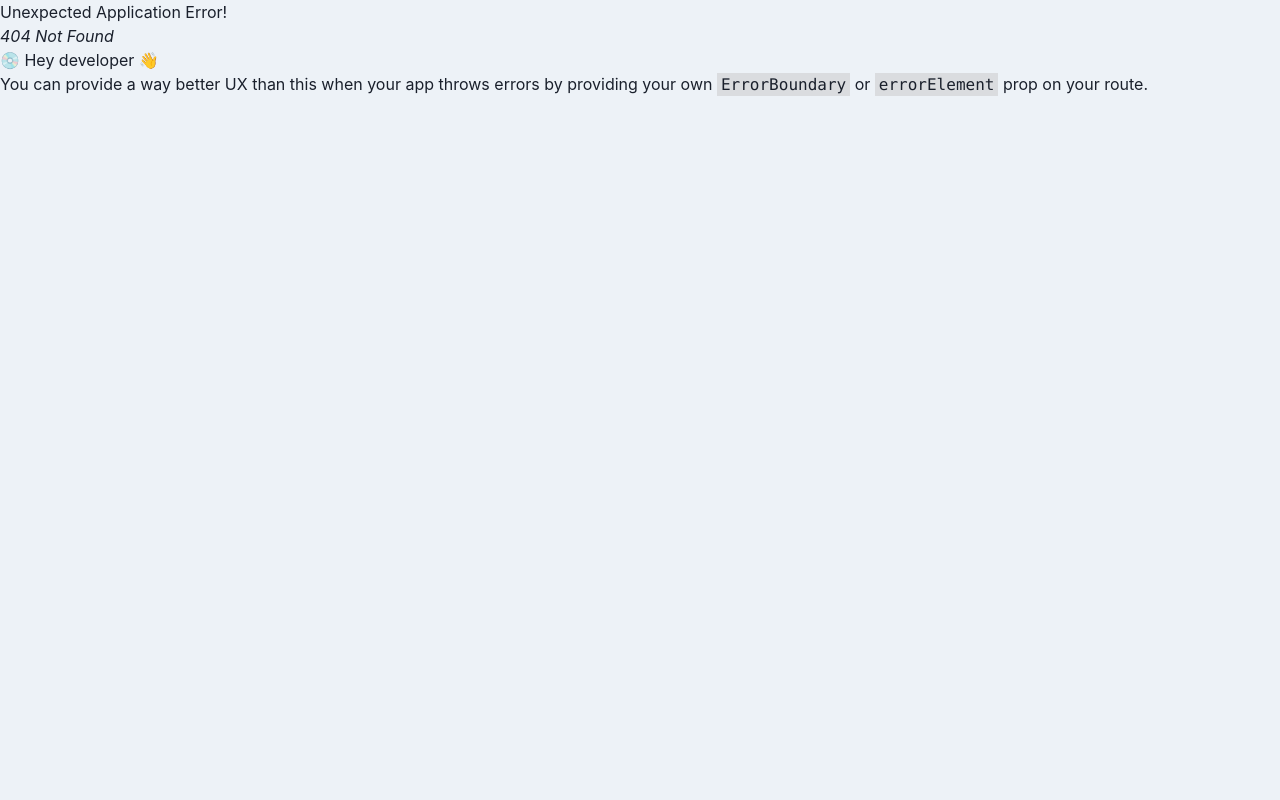
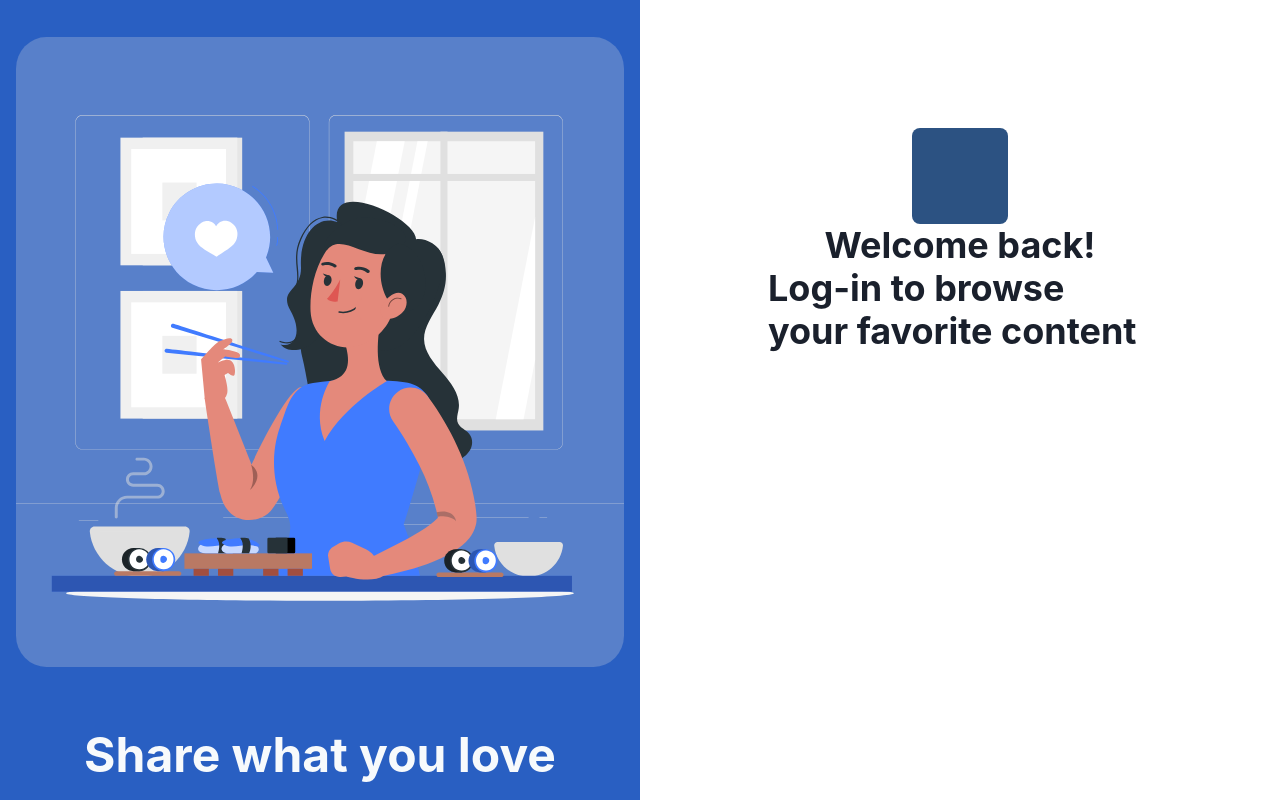
Before and after one commit to rayyanshaik2022/social-media-app, a React (Vite) app in the folder frontend/: page /sign-in in a window 1280 px wide. Before the commit this address had no page. Built offline with nearby package versions, Linux system fonts and the light colour scheme.

Commit message:
Initial creation of login page

```diff
--- a/frontend/src/App.jsx
+++ b/frontend/src/App.jsx
@@ -1,9 +1,13 @@
 import Home from "./pages/Home";
+import Signin from "./pages/Signin";
 
 function App(props) {
   if (props.page == "home") {
     return <Home />;
   }
+  if (props.page == "sign-in") {
+    return <Signin />
+  }
   return <></>;
 }
 
--- a/frontend/src/main.jsx
+++ b/frontend/src/main.jsx
@@ -24,6 +24,10 @@ const router = createBrowserRouter([
     path: "/home/",
     element: <App page={"home"} />,
   },
+  {
+    path: "/sign-in/",
+    element: <App page={"sign-in"} />,
+  },
 ]);
 
 ReactDOM.createRoot(document.getElementById("root")).render(
--- a/frontend/src/pages/Signin.jsx
+++ b/frontend/src/pages/Signin.jsx
@@ -0,0 +1,54 @@
+import { Flex, Grid, Image, Text, Heading, Box } from "@chakra-ui/react";
+import { useMediaQuery } from "@chakra-ui/react";
+
+import eatingSushi from "../assets/eatingsushi.svg";
+
+function Signin() {
+  const [isLargerThan1000] = useMediaQuery("(min-width: 1000px)");
+
+  return (
+    <>
+      <Grid templateColumns={{ base: "1fr", lg: "1fr 50vw" }}>
+        <Flex
+          h={"100vh"}
+          bg={"#295fc2"}
+          display={{ base: "none", lg: "flex" }}
+          flexDir={"column"}
+          alignItems={"center"}
+          justifyContent={"center"}
+          gap={12}
+        >
+          <Box p={4}>
+            <Image
+              src={eatingSushi}
+              draggable={"false"}
+              userSelect={"none"}
+              boxSize={"630px"}
+              bg={"#5880ca"}
+              borderRadius={"5%"}
+            />
+          </Box>
+          <Heading color={"gray.50"} size={"2xl"}>
+            Share what you love
+          </Heading>
+        </Flex>
+
+        <Flex
+          h={"100vh"}
+          bg={"white"}
+          flexDir={"column"}
+          alignItems={"center"}
+          p={32}
+        >
+          <Box boxSize={24} bg={"blue.700"} borderRadius={8}></Box>
+          <Flex flexDir={"column"} alignItems={"center"}>
+            <Heading as={"h1"}>Welcome back!</Heading>
+            <Heading as={"h2"}>Log-in to browse your favorite content</Heading>
+          </Flex>
+        </Flex>
+      </Grid>
+    </>
+  );
+}
+
+export default Signin;
```
Also changed, not shown: frontend/src/assets/eatingsushi.svg (added).
